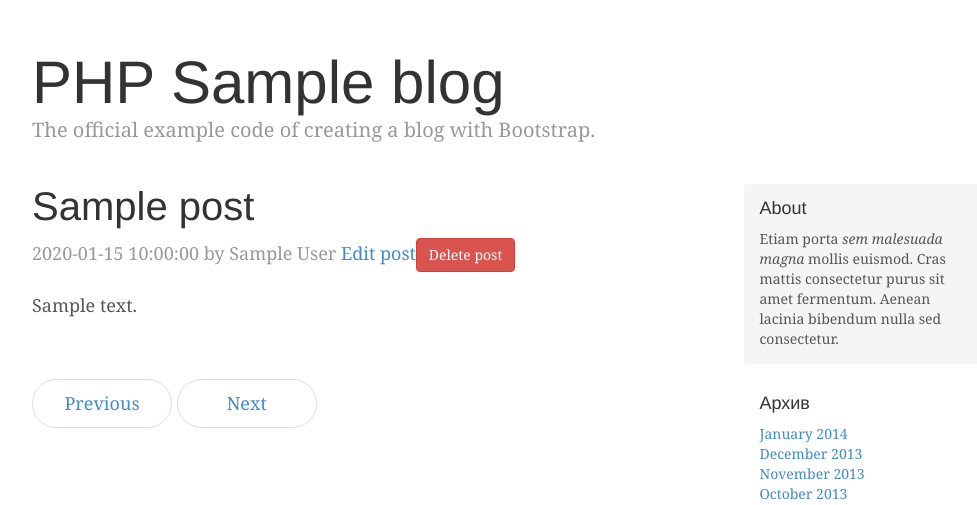
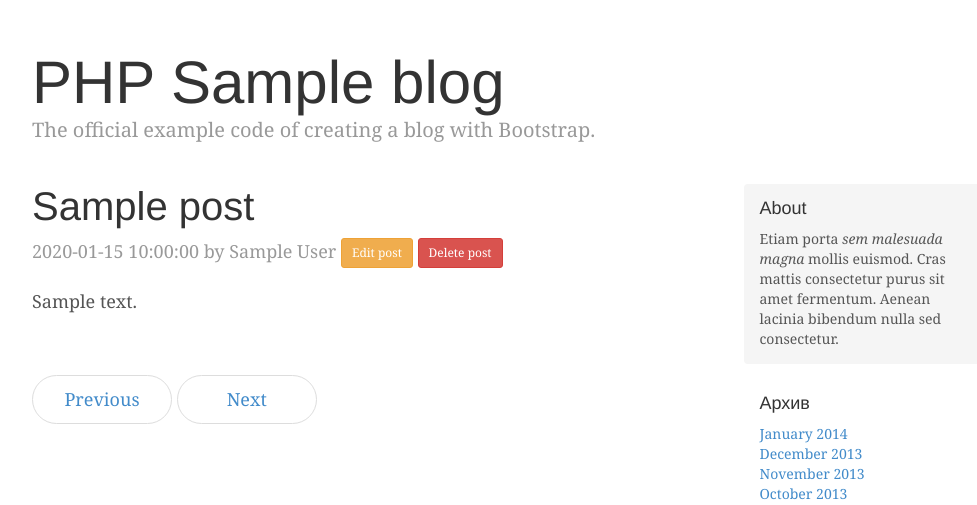
Before and after one commit to enkhtulga/php-sample-blog, a PHP site: template templates/show.php in a window 1280 px wide. Shown: the part 40-545 px from the top of the page, without its empty margins (138-1115 px from the left). Run offline with PHP 8.4, Linux system fonts and the light colour scheme; the template is opened without the code that fills it: most values are stand-ins (such as "Sample title", 1, 10 or a date in 2020).

Commit message:
I6_delete_post - Add redirect and another modification

```diff
--- a/controllers.php
+++ b/controllers.php
@@ -42,5 +42,6 @@ function edit_action($id)
 function delete_action($id)
 {
 	$post = delete_post($id);
+	header('Location: /index.php');
 }
 ?>
--- a/templates/show.php
+++ b/templates/show.php
@@ -2,7 +2,10 @@
 
 <?php ob_start() ?>
 
-<p class="blog-post-meta"><?php echo $post['date'] ?> by <?php echo $post['author'] ?><a href="/index.php/edit?id=<?php echo $post['id'] ?>">  Edit post</a><a href="/index.php/delete?id=<?php $post['id'] ?>" class="btn btn-danger">Delete post</a></p>
+<p class="blog-post-meta"><?php echo $post['date'] ?> by <?php echo $post['author'] ?>
+	<a href="/index.php/edit?id=<?php echo $post['id'] ?>" class="btn btn-warning btn-sm">  Edit post</a>
+	<a href="/index.php/delete?id=<?php echo $post['id'] ?>" class="btn btn-danger btn-sm">  Delete post</a>
+</p>
 	<div class ="body text-justify">
 		<?php echo $post['content'] ?>
 	</div>
```
Also changed, not shown: model.php (line endings or trailing spaces).
